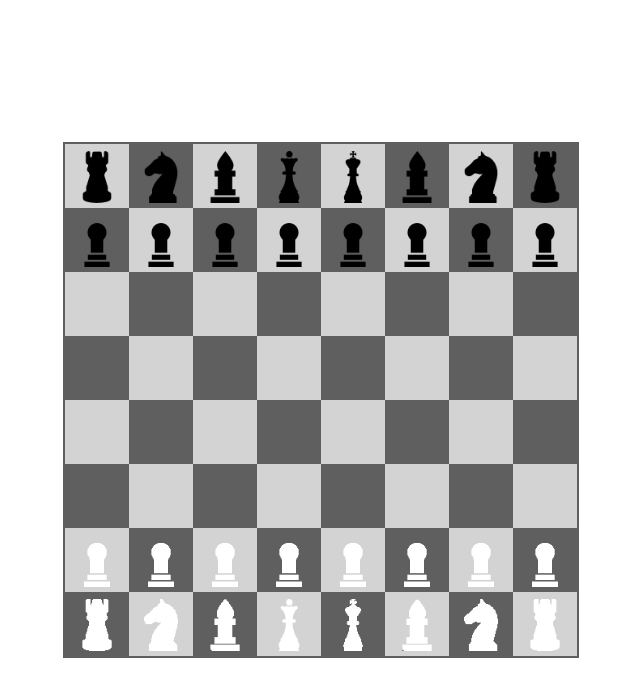
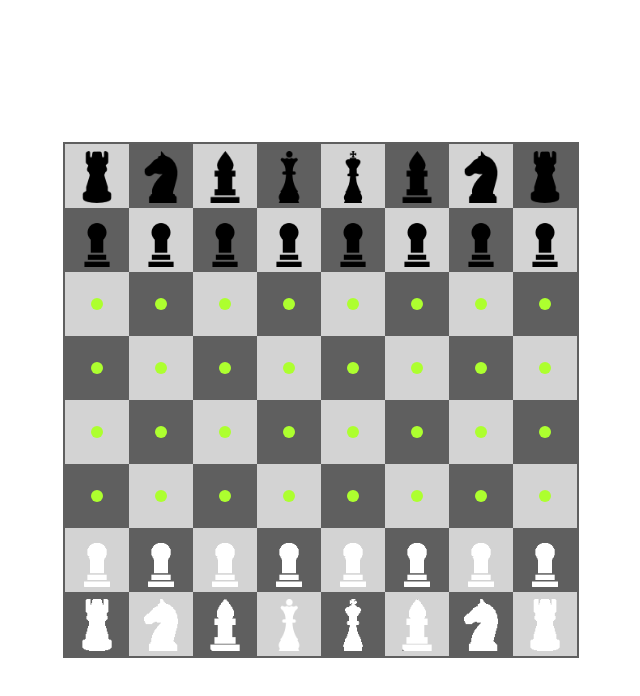
Before and after one commit to tytytyw/chess, a React (Create React App) app: page / in a window 1280 px wide. Shown: the top 696 px of the page, without its empty margins (319-959 px from the left). Built offline with nearby package versions, Linux system fonts and the light colour scheme.

Commit message:
add cells highlight for figure move

```diff
--- a/src/App.css
+++ b/src/App.css
@@ -9,6 +9,7 @@ button,
 input {
   padding: 0;
   margin: 0;
+  user-select: none;
 }
 
 body,
@@ -67,17 +68,46 @@ button {
   justify-content: center;
   align-items: flex-end;
   padding-bottom: 1%;
+  position: relative;
 }
 
 .cell .figure__logo {
   width: 52px;
   height: 52px;
   position: relative;
+  pointer-events: none;
 }
 
 .cell .figure__logo.pawn {
   width: 44px;
   height: 44px;
+}
+
+.cell.selected {
+  background: #00aeff;
+}
+
+.cell .available {
+  background: greenyellow;
+  width: 12px;
+  height: 12px;
+  border-radius: 50%;
+  -webkit-border-radius: 50%;
+  -moz-border-radius: 50%;
+  -ms-border-radius: 50%;
+  -o-border-radius: 50%;
+  position: absolute;
+  top: 50%;
+  left: 50%;
+  transform: translate(-50%, -50%);
+  -webkit-transform: translate(-50%, -50%);
+  -moz-transform: translate(-50%, -50%);
+  -ms-transform: translate(-50%, -50%);
+  -o-transform: translate(-50%, -50%);
+}
+
+.cell.available {
+  background: greenyellow;
 }
 
 .black {
--- a/src/components/BoardComponent.tsx
+++ b/src/components/BoardComponent.tsx
@@ -1,5 +1,6 @@
-import React, { FC } from 'react'
+import React, { FC, useState, useEffect } from 'react'
 import { Board } from '../modals/Board'
+import { Cell } from '../modals/Cell';
 import CellComponent from './CellComponent';
 
 interface BoardProps {
@@ -9,6 +10,32 @@ interface BoardProps {
 
 const BoardComponent: FC<BoardProps> = ({ board, setBoard }) => {
 
+  const [selectedCell, setSelectedCell] = useState<Cell | null>(null)
+
+  const onCellClick = (cell: Cell) => {
+    if (selectedCell && selectedCell !== cell && selectedCell.figure?.canMove(cell)) {
+      selectedCell.moveFigre(cell);
+      setSelectedCell(null)
+    } else if (cell.figure) {
+      setSelectedCell(prevCell => prevCell === cell ? null : cell)
+    }
+  }
+
+  const updateBoard = () => {
+    const newBoard = board.getCopyBoard()
+    setBoard(newBoard)
+  }
+
+  const highLightCells = () => {
+    board.highLightCells(selectedCell);
+    updateBoard()
+  }
+
+  useEffect(() => {
+    highLightCells()
+    // eslint-disable-next-line react-hooks/exhaustive-deps
+  }, [selectedCell])
+
 
   return (
     <div className='board'>
@@ -17,6 +44,9 @@ const BoardComponent: FC<BoardProps> = ({ board, setBoard }) => {
           <CellComponent
             cell={cell}
             key={cell.id}
+            selected={cell.x === selectedCell?.x && cell.y === selectedCell?.y}
+            selectedCell={selectedCell}
+            onCellClick={onCellClick}
           />
         )}
       </React.Fragment>)}
--- a/src/components/CellComponent.tsx
+++ b/src/components/CellComponent.tsx
@@ -4,14 +4,24 @@ import classNames from "classnames"
 
 
 interface CellProps {
-    cell: Cell
+    cell: Cell;
+    selected: boolean;
+    onCellClick: (cell: Cell) => void;
+    selectedCell: Cell | null
 }
 
-const CellComponent: FC<CellProps> = ({ cell }) => {
+const CellComponent: FC<CellProps> = ({ cell, selected, onCellClick, selectedCell }) => {
 
     return (
-        <div className={classNames('cell', cell.color)}>
-            {cell.figure?.logo && <img className={classNames("figure__logo", cell.figure?.name)} src={cell.figure.logo} alt='' />}
+        <div
+            className={classNames('cell', cell.color, selected ? 'selected' : '', selectedCell && cell.available && cell.figure ? 'available' : '')}
+            onClick={() => onCellClick(cell)}
+        >
+            {!cell.figure && cell.available && <div className={"available"} />}
+            {cell.figure?.logo && <img
+                className={classNames("figure__logo", cell.figure?.name)}
+                src={cell.figure.logo}
+                alt='' />}
         </div>
     )
 }
--- a/src/modals/Board.ts
+++ b/src/modals/Board.ts
@@ -26,42 +26,42 @@ export class Board {
 
     }
 
-    public getCell(x: number, y: number) {
+    public getCell(x: number, y: number): Cell {
         return this.cells[y][x]
     }
 
-    private addPawns() {
+    private addPawns(): void {
         for (let x = 0; x < 8; x++) {
             new Pawn(Colors.BLACK, this.getCell(x, 1))
             new Pawn(Colors.WHITE, this.getCell(x, 6))
         }
     }
 
-    private addKings() {
+    private addKings(): void {
         new King(Colors.BLACK, this.getCell(4, 0))
         new King(Colors.WHITE, this.getCell(4, 7))
     }
 
-    private addQueens() {
+    private addQueens(): void {
         new Queen(Colors.BLACK, this.getCell(3, 0))
         new Queen(Colors.WHITE, this.getCell(3, 7))
     }
 
-    private addBishops() {
+    private addBishops(): void {
         new Bishop(Colors.BLACK, this.getCell(2, 0))
         new Bishop(Colors.BLACK, this.getCell(5, 0))
         new Bishop(Colors.WHITE, this.getCell(2, 7))
         new Bishop(Colors.WHITE, this.getCell(5, 7))
     }
 
-    private addKnights() {
+    private addKnights(): void {
         new Knight(Colors.BLACK, this.getCell(1, 0))
         new Knight(Colors.BLACK, this.getCell(6, 0))
         new Knight(Colors.WHITE, this.getCell(1, 7))
         new Knight(Colors.WHITE, this.getCell(6, 7))
     }
 
-    public addRooks() {
+    public addRooks(): void {
         new Rook(Colors.BLACK, this.getCell(0, 0))
         new Rook(Colors.BLACK, this.getCell(7, 0))
         new Rook(Colors.WHITE, this.getCell(0, 7))
@@ -69,7 +69,7 @@ export class Board {
 
     }
 
-    public addFigures() {
+    public addFigures(): void {
         this.addBishops()
         this.addKings()
         this.addKnights()
@@ -77,4 +77,20 @@ export class Board {
         this.addQueens()
         this.addRooks()
     }
+
+    public getCopyBoard(): Board {
+        const newBoard = new Board()
+        newBoard.cells = this.cells
+        return newBoard
+    }
+
+    public highLightCells(selectedCell: Cell | null) {
+        for (let y = 0; y < this.cells.length; y++) {
+            const row = this.cells[y]
+            for (let x = 0; x < this.cells.length; x++) {
+                const target = row[x];
+                target.available = !!selectedCell?.figure?.canMove(target)
+            }
+        }
+    }
 }
--- a/src/modals/Cell.ts
+++ b/src/modals/Cell.ts
@@ -7,17 +7,25 @@ export class Cell {
     readonly color: Colors;
     figure: Figure | null;
     board: Board
-    avilable: boolean;
+    available: boolean;
     id: string;
 
-    constructor(board: Board, x: number, y: number, color: Colors, figure: Figure | null, avilable: boolean, id?: string) {
+    constructor(board: Board, x: number, y: number, color: Colors, figure: Figure | null, available: boolean, id?: string) {
         this.x = x;
         this.y = y;
         this.color = color;
         this.figure = figure;
         this.board = board;
-        this.avilable = avilable
+        this.available = available
         // TODO:
         this.id = `${x}_${y}`;
     }
+
+    moveFigre(target: Cell) {
+        if (this?.figure?.canMove(target)) {
+            this.figure.moveFigure(target)
+            target.figure = this.figure
+            this.figure = null
+        }
+    }
 }
--- a/src/modals/figures/Bishop.ts
+++ b/src/modals/figures/Bishop.ts
@@ -12,4 +12,10 @@ export class Bishop extends Figure {
         this.name = FigureNames.BISHOP
     }
 
+    canMove(target: Cell): boolean {
+        if (!super.canMove(target)) return false
+
+        return true
+    }
+
 }
--- a/src/modals/figures/Figure.ts
+++ b/src/modals/figures/Figure.ts
@@ -30,6 +30,8 @@ export class Figure {
     }
 
     canMove(target: Cell): boolean {
+        if (target.figure?.color === this.color) return false
+        if (target.figure?.name === FigureNames.KING) return false
         return true
     }
 
--- a/src/modals/figures/King.ts
+++ b/src/modals/figures/King.ts
@@ -11,4 +11,10 @@ export class King extends Figure {
         this.logo = color === Colors.WHITE ? whiteLogo : blackLogo;
         this.name = FigureNames.KING
     }
+
+    canMove(target: Cell): boolean {
+        if (!super.canMove(target)) return false
+
+        return true
+    }
 }
--- a/src/modals/figures/Knight.ts
+++ b/src/modals/figures/Knight.ts
@@ -12,4 +12,9 @@ export class Knight extends Figure {
         this.name = FigureNames.KNIGHT
     }
 
+    canMove(target: Cell): boolean {
+        if (!super.canMove(target)) return false
+
+        return true
+    }
 }
--- a/src/modals/figures/Pawn.ts
+++ b/src/modals/figures/Pawn.ts
@@ -12,4 +12,9 @@ export class Pawn extends Figure {
         this.name = FigureNames.PAWN
     }
 
+    canMove(target: Cell): boolean {
+        if (!super.canMove(target)) return false
+
+        return true
+    }
 }
--- a/src/modals/figures/Queen.ts
+++ b/src/modals/figures/Queen.ts
@@ -12,4 +12,9 @@ export class Queen extends Figure {
         this.name = FigureNames.QUEEN
     }
 
+    canMove(target: Cell): boolean {
+        if (!super.canMove(target)) return false
+
+        return true
+    }
 }
--- a/src/modals/figures/Rook.ts
+++ b/src/modals/figures/Rook.ts
@@ -12,4 +12,9 @@ export class Rook extends Figure {
         this.name = FigureNames.ROOK
     }
 
+    canMove(target: Cell): boolean {
+        if (!super.canMove(target)) return false
+
+        return true
+    }
 }
```
